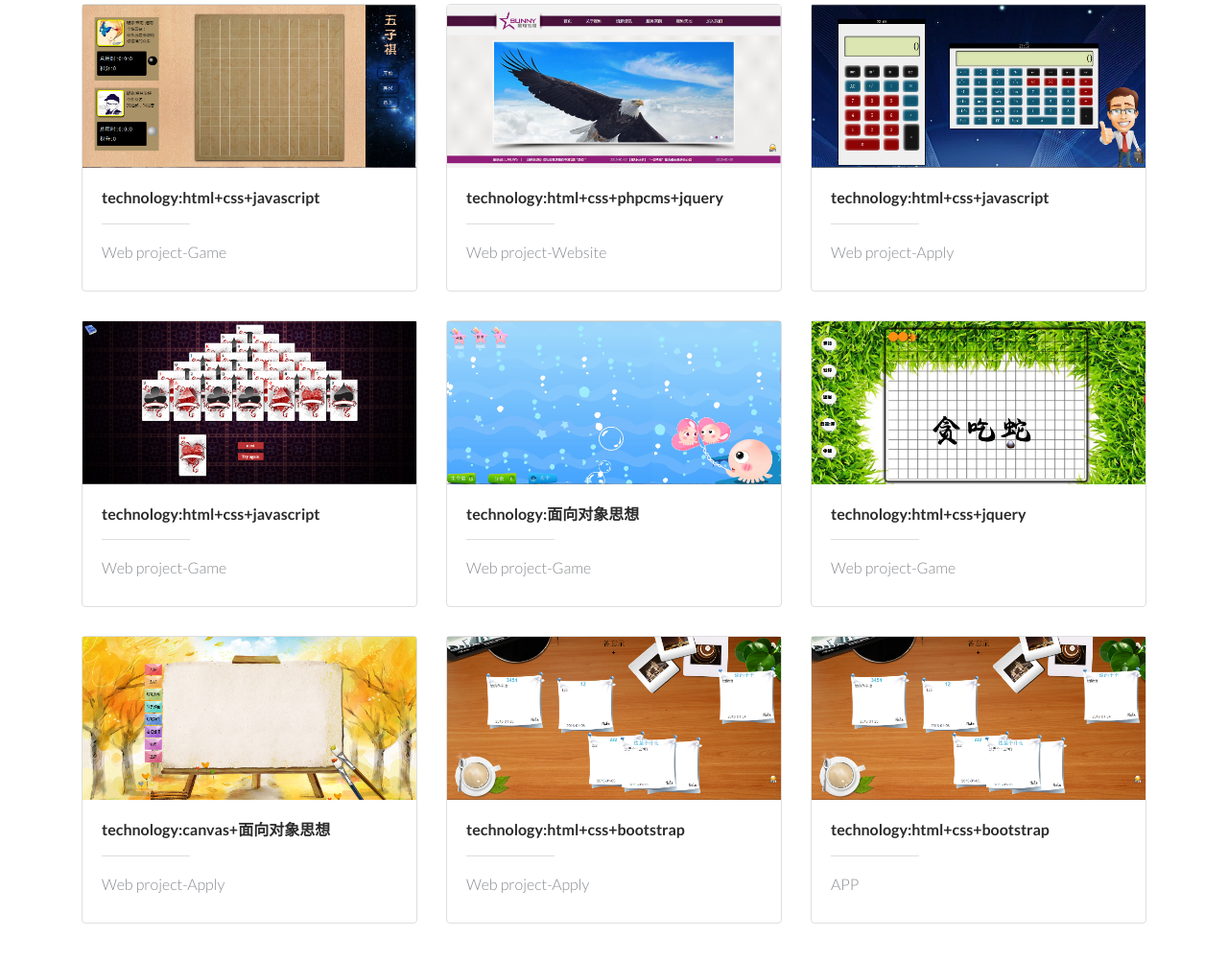
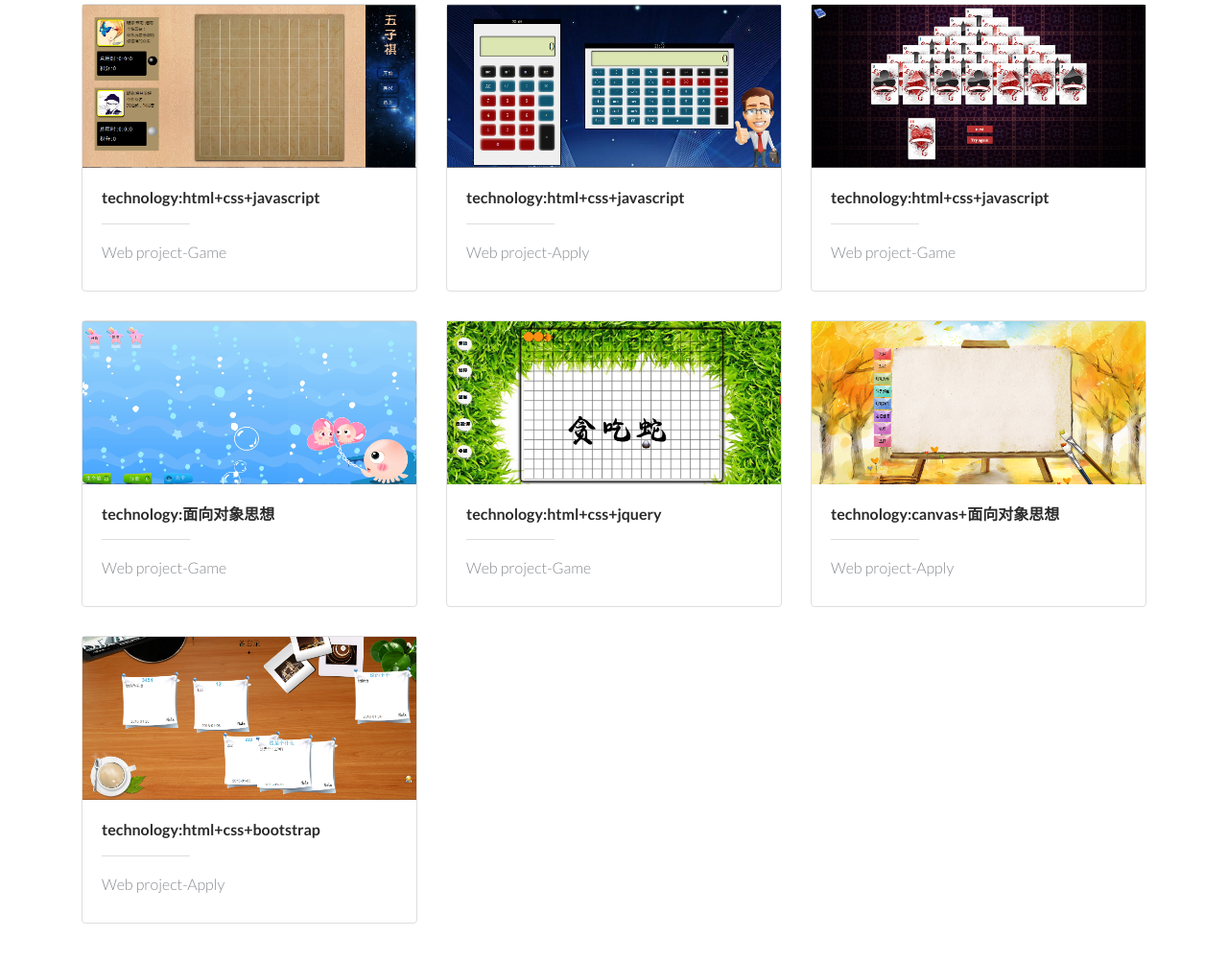
Before and after one commit to chenyan0/person, a plain HTML site: page html/index.html in a window 1280 px wide. Shown: the part 2491-3492 px from the top of the page at 96% size. Drawn offline with Linux system fonts and the light colour scheme.

Commit message:
Update index.html

```diff
--- a/html/index.html
+++ b/html/index.html
@@ -277,18 +277,7 @@ License URL: http://creativecommons.org/licenses/by/3.0/
 
 				</div>
 			</div>
-			<div class="col-md-4 blog-text-info">
-				<div class="blog-grid">
-					<a href="http://xingcan.coding.io" target="_blank"><img src="images/xingcan.png" alt=""/></a>
-					<div class="blog-text">
-						<a href="http://xingcan.coding.io" target="_blank">technology:html+css+phpcms+jquery</a>
-						<div class="stripa"></div>
-						<p>Web project-Website</p>
-					</div>
 
-
-				</div>
-			</div>
 			<div class="col-md-4 blog-text-info">
 				<div class="blog-grid">
 					<a href="http://chenyan0.github.io/jisuanqi" target="_blank"><img src="images/web-jisuanqi.png" alt=""/></a>
@@ -361,18 +350,7 @@ License URL: http://creativecommons.org/licenses/by/3.0/
 
 				</div>
 			</div>
-			<div class="col-md-4 blog-text-info">
-				<div class="blog-grid">
-					<a href="http://chenyan0.github.io/note" target="_blank"><img src="images/note.png" alt=""/></a>
-					<div class="blog-text">
-						<a href="http://chenyan0.github.io/note" target="_blank">technology:html+css+bootstrap</a>
-						<div class="stripa"></div>
-						<p>APP</p>
-					</div>
 
-
-				</div>
-			</div>
 			<div class="clearfix"></div>
 		</div>
 	</div>
@@ -462,7 +440,7 @@ License URL: http://creativecommons.org/licenses/by/3.0/
 					<li>Address:BEIJING</li>
 					<li>Tel:18335832141</li>
 					<li>QQ:870322979</li>
-					<li><a href="mailto:info@example.com">18335832141@qq.com</a></li>
+					<li><a href="mailto:info@example.com">18335832141@163.com</a></li>
 
 				</ul>
 			</div>
```
